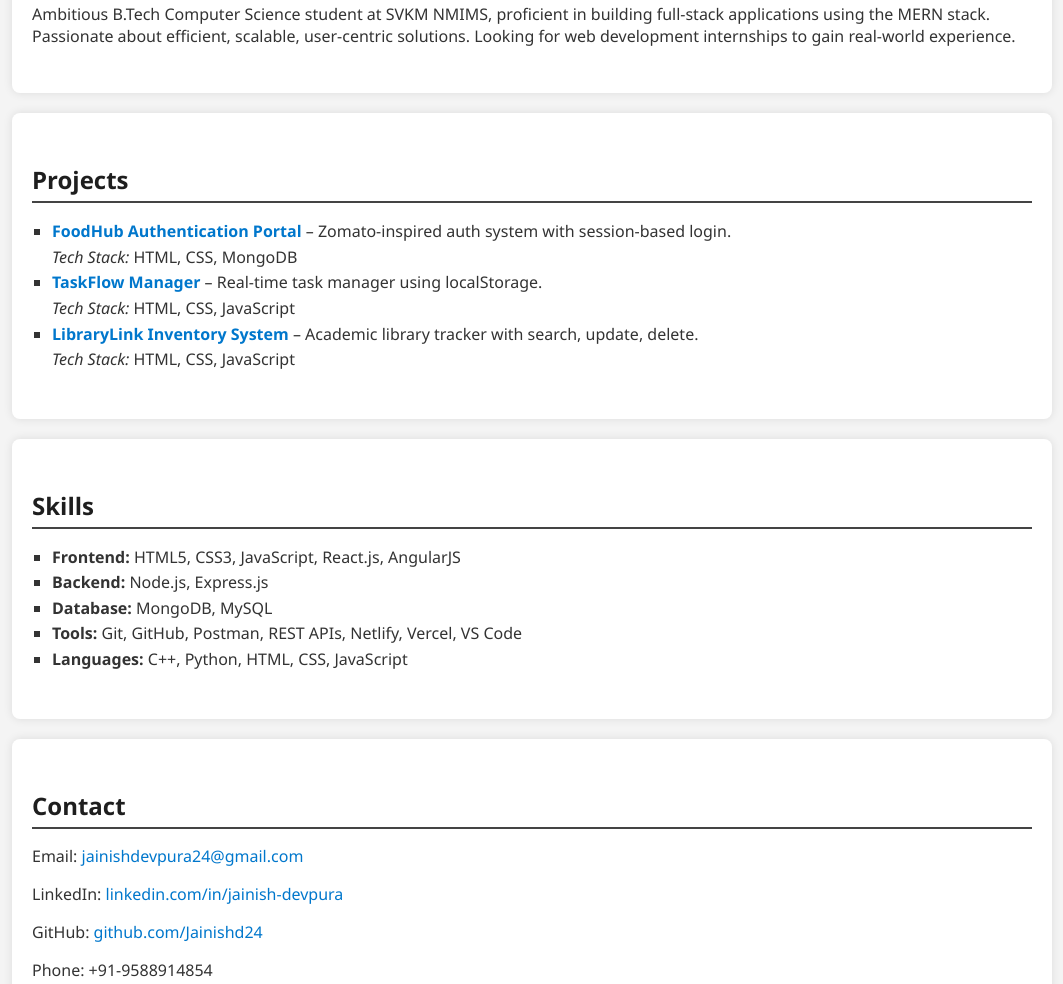
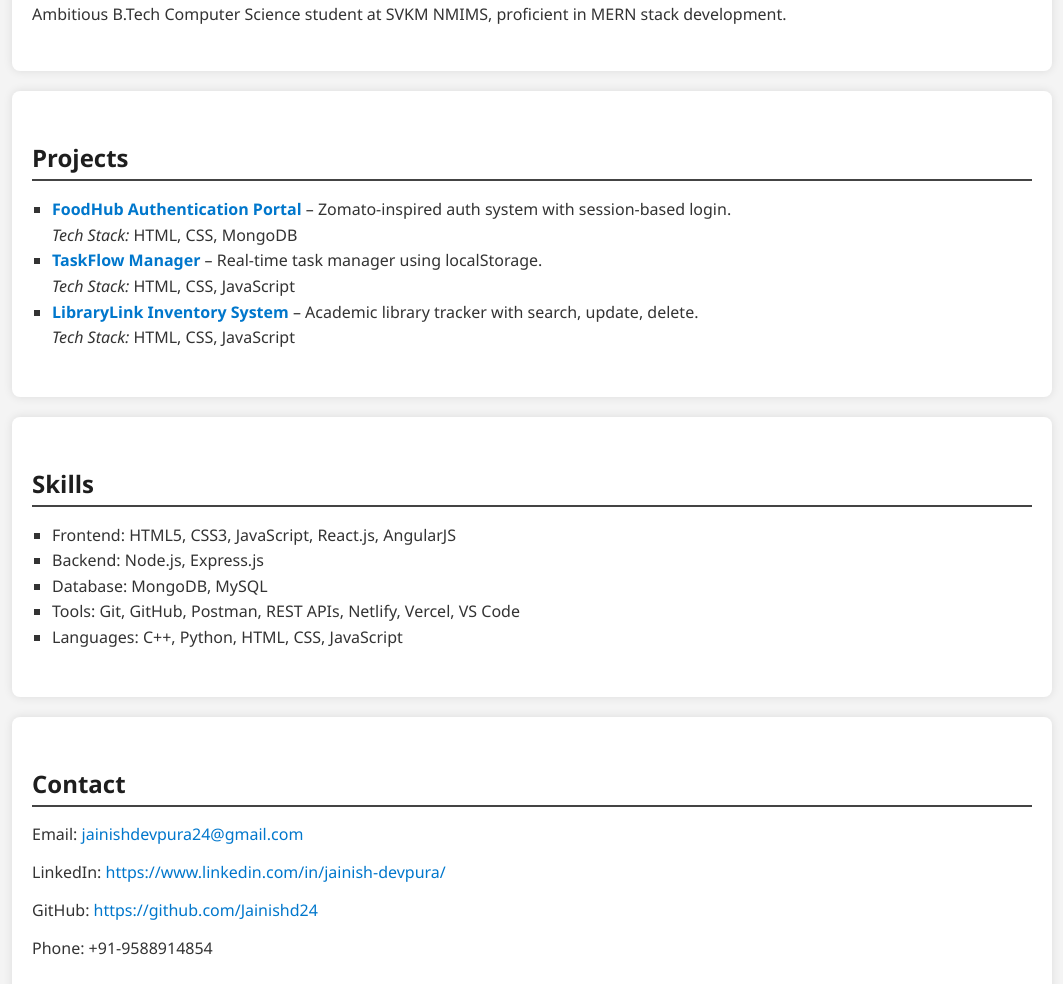
Before and after one commit to Jainishd24/PRODIGY_WD_04, a plain HTML site: page index.html in a window 1280 px wide. Shown: the part 303-1287 px from the top of the page, without its empty margins (108-1171 px from the left). Drawn offline with Linux system fonts and the light colour scheme.

Commit message:
Update index.html

```diff
--- a/index.html
+++ b/index.html
@@ -14,39 +14,27 @@
 
   <section id="about">
     <h2>About Me</h2>
-    <p>Ambitious B.Tech Computer Science student at SVKM NMIMS, proficient in building full-stack applications using the MERN stack. Passionate about efficient, scalable, user-centric solutions. Looking for web development internships to gain real-world experience.</p>
+    <p id="about-content"></p>
   </section>
 
   <section id="projects">
     <h2>Projects</h2>
-    <ul>
-      <li><strong><a href="https://zomatoclonepage.netlify.app/" target="_blank">FoodHub Authentication Portal</a></strong> – Zomato-inspired auth system with session-based login.<br/><em>Tech Stack:</em> HTML, CSS, MongoDB</li>
-      <li><strong><a href="https://taskmanagerforday.netlify.app/" target="_blank">TaskFlow Manager</a></strong> – Real-time task manager using localStorage.<br/><em>Tech Stack:</em> HTML, CSS, JavaScript</li>
-      <li><strong><a href="https://github.com/Jainishd24/Book-Record-Management" target="_blank">LibraryLink Inventory System</a></strong> – Academic library tracker with search, update, delete.<br/><em>Tech Stack:</em> HTML, CSS, JavaScript</li>
-    </ul>
+    <ul id="project-list"></ul>
   </section>
 
   <section id="skills">
     <h2>Skills</h2>
-    <ul>
-      <li><strong>Frontend:</strong> HTML5, CSS3, JavaScript, React.js, AngularJS</li>
-      <li><strong>Backend:</strong> Node.js, Express.js</li>
-      <li><strong>Database:</strong> MongoDB, MySQL</li>
-      <li><strong>Tools:</strong> Git, GitHub, Postman, REST APIs, Netlify, Vercel, VS Code</li>
-      <li><strong>Languages:</strong> C++, Python, HTML, CSS, JavaScript</li>
-    </ul>
+    <ul id="skills-list"></ul>
   </section>
 
   <section id="contact">
-    <h2>Contact</h2>
-    <p>Email: <a href="mailto:jainishdevpura24@gmail.com">jainishdevpura24@gmail.com</a></p>
-    <p>LinkedIn: <a href="https://www.linkedin.com/in/jainish-devpura/" target="_blank">linkedin.com/in/jainish-devpura</a></p>
-    <p>GitHub: <a href="https://github.com/Jainishd24" target="_blank">github.com/Jainishd24</a></p>
-    <p>Phone: +91-9588914854</p>
+    <!-- Contact content will be injected here -->
   </section>
 
   <footer>
     <p>&copy; 2025 Jainish Devpura</p>
   </footer>
+
+  <script src="script.js"></script>
 </body>
 </html>
```
